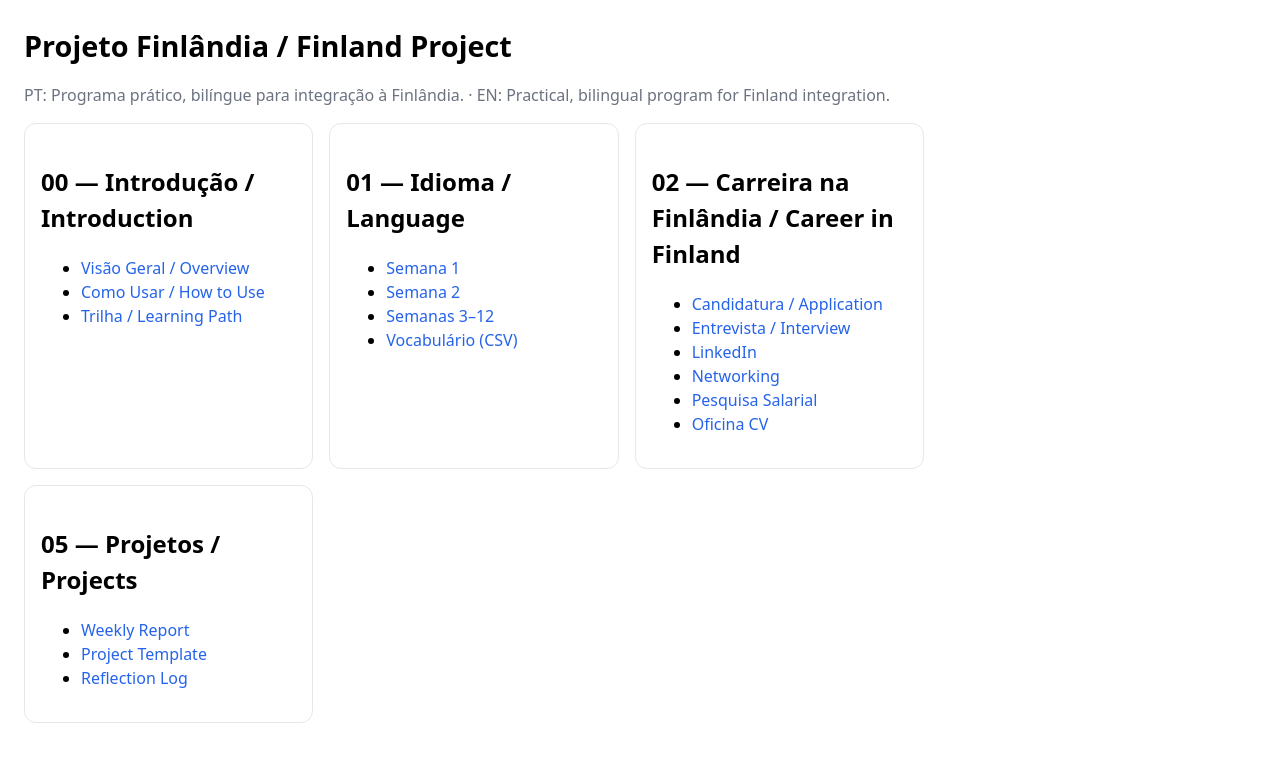
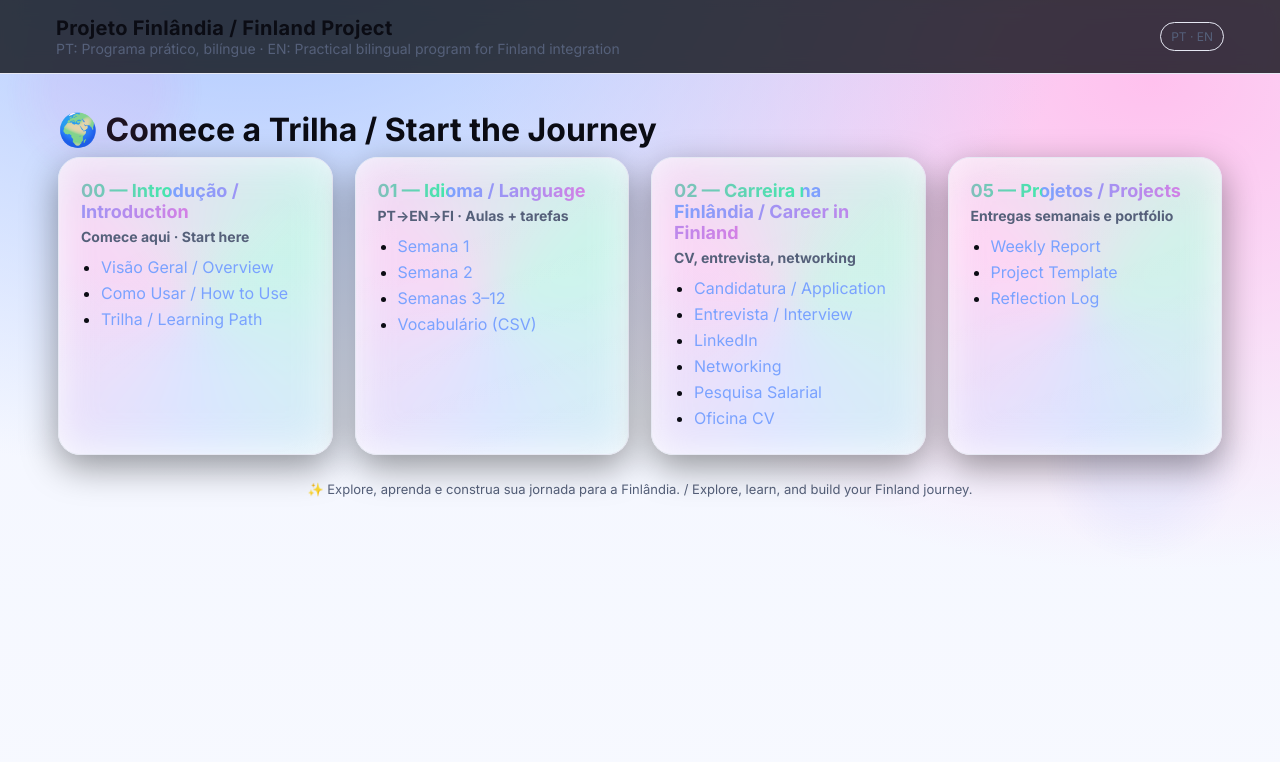
Before and after one commit to SUVI95/Lu-Mentoria-, a plain HTML site: page Projeto-Finlandia/index.html in a window 1280 px wide. Drawn offline with Linux system fonts and the light colour scheme.

Commit message:
feat(ui): replace landing with premium UI and wire viewer links

```diff
--- a/Projeto-Finlandia/index.html
+++ b/Projeto-Finlandia/index.html
@@ -1,60 +1,167 @@
 <!doctype html>
 <html lang="en">
 <head>
-  <meta charset="utf-8" />
-  <meta name="viewport" content="width=device-width, initial-scale=1" />
-  <title>Projeto Finlândia / Finland Project</title>
-  <style>
-    body{font-family:system-ui,-apple-system,Segoe UI,Roboto,Inter,Arial,sans-serif;line-height:1.5;margin:24px;max-width:900px}
-    h1{font-size:1.8rem;margin:0 0 8px}
-    h2{margin-top:24px}
-    .grid{display:grid;grid-template-columns:repeat(auto-fit,minmax(260px,1fr));gap:16px}
-    .card{border:1px solid #e5e7eb;border-radius:12px;padding:16px;background:#fff}
-    a{color:#2563eb;text-decoration:none}
-    a:hover{text-decoration:underline}
-    .muted{color:#6b7280}
-  </style>
+<meta charset="utf-8" />
+<meta name="viewport" content="width=device-width,initial-scale=1"/>
+<title>Projeto Finlândia / Finland Project</title>
+<link href="https://fonts.googleapis.com/css2?family=Inter:wght@400;500;600;700&display=swap" rel="stylesheet">
+<style>
+:root{
+  --bg: radial-gradient(1200px 800px at 20% -10%, #2b59ff33 0%, transparent 70%),
+        radial-gradient(1000px 700px at 90% 10%, #ff6fd833 0%, transparent 70%),
+        linear-gradient(180deg, #0a0b10 0%, #111520 100%);
+  --fg: #eaf0ff;
+  --muted:#a8b3d2;
+  --accent1:#7aa2ff;
+  --accent2:#ff6fd8;
+  --accent3:#43e7ad;
+  --card-bg:#161a26cc;
+  --card-ring:#2c3144;
+  --radius:22px;
+  --shadow:0 12px 36px rgba(0,0,0,.4);
+}
+@media (prefers-color-scheme: light){
+  :root{
+    --bg: radial-gradient(1200px 800px at 20% -10%, #a8c4ff 0%, transparent 70%),
+          radial-gradient(1000px 700px at 90% 10%, #ffc1ee 0%, transparent 70%),
+          linear-gradient(180deg, #f2f5ff 0%, #f7f9ff 100%);
+    --fg:#0b0c14;
+    --muted:#55607a;
+    --card-bg:#ffffffcc;
+    --card-ring:#e6e8f3;
+  }
+}
+*{box-sizing:border-box}
+html,body{height:100%}
+body{
+  margin:0;
+  font-family:Inter,system-ui,-apple-system,Segoe UI,Roboto,Helvetica,Arial,sans-serif;
+  color:var(--fg);
+  background:var(--bg);
+  background-attachment:fixed;
+  overflow-x:hidden;
+}
+header{
+  position:sticky;top:0;z-index:40;
+  backdrop-filter:blur(10px) saturate(1.3);
+  background:rgba(12,14,20,.8);
+  border-bottom:1px solid var(--card-ring);
+}
+.header-inner{
+  max-width:1200px;margin:0 auto;padding:16px;
+  display:flex;align-items:center;justify-content:space-between;
+}
+.title{font-weight:700;font-size:20px;letter-spacing:.3px}
+.subtitle{font-size:14px;color:var(--muted)}
+.lang{border:1px solid var(--card-ring);border-radius:999px;padding:6px 10px;font-size:12px;color:var(--muted);}
+main{max-width:1200px;margin:0 auto;padding:36px 18px 100px;}
+h1{font-size:32px;margin:0 0 8px;}
+h2{font-size:18px;margin:0 0 6px;}
+h3{margin:0 0 12px;font-size:14px;color:var(--muted)}
+.note{color:var(--muted);font-size:13px;margin-top:26px;text-align:center}
+.grid{display:grid;gap:22px;grid-template-columns:repeat(auto-fit,minmax(260px,1fr));}
+.card{
+  position:relative;
+  border-radius:var(--radius);
+  border:1px solid var(--card-ring);
+  background:linear-gradient(160deg,rgba(255,255,255,.02),rgba(255,255,255,.05)),var(--card-bg);
+  box-shadow:var(--shadow);
+  padding:22px 22px 26px;
+  overflow:hidden;
+  transition:transform .3s cubic-bezier(.25,.46,.45,.94),box-shadow .3s,border-color .3s;
+}
+.card::before{
+  content:"";position:absolute;inset:-2px;
+  background:conic-gradient(from 180deg at 50% 50%,var(--accent1),var(--accent2),var(--accent3),var(--accent1));
+  opacity:.25;filter:blur(20px);
+  z-index:0;
+}
+.card:hover{
+  transform:translateY(-6px);
+  border-color:color-mix(in oklab,var(--card-ring),var(--accent1) 40%);
+  box-shadow:0 18px 60px rgba(0,0,0,.5);
+}
+.card h2,.card h3,.card ul{position:relative;z-index:1}
+.card ul{margin:0;padding-left:20px;display:flex;flex-direction:column;gap:6px;}
+a{color:var(--accent1);text-decoration:none}
+a:hover{color:var(--accent2);text-decoration:underline;}
+.card h2 span{
+  background:linear-gradient(90deg,var(--accent1),var(--accent2),var(--accent3));
+  background-size:200% auto;
+  -webkit-background-clip:text;
+  -webkit-text-fill-color:transparent;
+  animation:shine 6s linear infinite;
+}
+@keyframes shine{to{background-position:200% center;}}
+.shape{ position:absolute;inset:0;z-index:0;overflow:hidden;pointer-events:none; }
+.shape span{ position:absolute;width:200px;height:200px;border-radius:50%; background:radial-gradient(circle at center,var(--accent2)33%,transparent 70%); opacity:.08;animation:float 30s ease-in-out infinite; }
+.shape span:nth-child(2){top:50%;left:80%;animation-delay:-8s;background:radial-gradient(circle,var(--accent1)33%,transparent 70%);}
+.shape span:nth-child(3){top:120%;left:10%;animation-delay:-12s;background:radial-gradient(circle,var(--accent3)33%,transparent 70%);}
+@keyframes float{ 0%,100%{transform:translateY(0);} 50%{transform:translateY(-40px) translateX(20px);} }
+</style>
 </head>
 <body>
-  <h1>Projeto Finlândia / Finland Project</h1>
-  <p class="muted">PT: Programa prático, bilíngue para integração à Finlândia. · EN: Practical, bilingual program for Finland integration.</p>
-  <div class="grid">
+<header>
+  <div class="header-inner">
+    <div>
+      <div class="title">Projeto Finlândia / Finland Project</div>
+      <div class="subtitle">PT: Programa prático, bilíngue · EN: Practical bilingual program for Finland integration</div>
+    </div>
+    <div class="lang">PT · EN</div>
+  </div>
+</header>
+
+<main>
+  <div class="shape"><span></span><span></span><span></span></div>
+  <h1>🌍 Comece a Trilha / Start the Journey</h1>
+
+  <section class="grid">
     <div class="card">
-      <h2>00 — Introdução / Introduction</h2>
+      <h2><span>00 — Introdução / Introduction</span></h2>
+      <h3>Comece aqui · Start here</h3>
       <ul>
-        <li><a href="00_INTRODUCTION/overview.md">Visão Geral / Overview</a></li>
-        <li><a href="00_INTRODUCTION/how_to_use_this_training.md">Como Usar / How to Use</a></li>
-        <li><a href="00_INTRODUCTION/learning_path.md">Trilha / Learning Path</a></li>
+        <li><a href="viewer.html?file=00_INTRODUCTION/overview.md">Visão Geral / Overview</a></li>
+        <li><a href="viewer.html?file=00_INTRODUCTION/how_to_use_this_training.md">Como Usar / How to Use</a></li>
+        <li><a href="viewer.html?file=00_INTRODUCTION/learning_path.md">Trilha / Learning Path</a></li>
       </ul>
     </div>
+
     <div class="card">
-      <h2>01 — Idioma / Language</h2>
+      <h2><span>01 — Idioma / Language</span></h2>
+      <h3>PT→EN→FI · Aulas + tarefas</h3>
       <ul>
-        <li><a href="01_LANGUAGE/activities/week1_language_challenge.md">Semana 1</a></li>
-        <li><a href="01_LANGUAGE/activities/week2_translation_practice.md">Semana 2</a></li>
-        <li><a href="01_LANGUAGE/activities/">Semanas 3–12</a></li>
-        <li><a href="01_LANGUAGE/finnish_vocabulary.csv">Vocabulário (CSV)</a></li>
+        <li><a href="viewer.html?file=01_LANGUAGE/activities/week1_language_challenge.md">Semana 1</a></li>
+        <li><a href="viewer.html?file=01_LANGUAGE/activities/week2_translation_practice.md">Semana 2</a></li>
+        <li><a href="viewer.html?file=01_LANGUAGE/activities/week3_module.md">Semanas 3–12</a></li>
+        <li><a href="viewer.html?file=01_LANGUAGE/finnish_vocabulary.csv">Vocabulário (CSV)</a></li>
       </ul>
     </div>
+
     <div class="card">
-      <h2>02 — Carreira na Finlândia / Career in Finland</h2>
+      <h2><span>02 — Carreira na Finlândia / Career in Finland</span></h2>
+      <h3>CV, entrevista, networking</h3>
       <ul>
-        <li><a href="02_CAREER_FINLAND/activities/job_application_exercise.md">Candidatura / Application</a></li>
-        <li><a href="02_CAREER_FINLAND/activities/mock_interview_script.md">Entrevista / Interview</a></li>
-        <li><a href="02_CAREER_FINLAND/activities/linkedin_update_task.md">LinkedIn</a></li>
-        <li><a href="02_CAREER_FINLAND/activities/networking_outreach_task.md">Networking</a></li>
-        <li><a href="02_CAREER_FINLAND/activities/salary_research_task.md">Pesquisa Salarial</a></li>
-        <li><a href="02_CAREER_FINLAND/activities/finnish_cv_workshop.md">Oficina CV</a></li>
+        <li><a href="viewer.html?file=02_CAREER_FINLAND/activities/job_application_exercise.md">Candidatura / Application</a></li>
+        <li><a href="viewer.html?file=02_CAREER_FINLAND/activities/mock_interview_script.md">Entrevista / Interview</a></li>
+        <li><a href="viewer.html?file=02_CAREER_FINLAND/activities/linkedin_update_task.md">LinkedIn</a></li>
+        <li><a href="viewer.html?file=02_CAREER_FINLAND/activities/networking_outreach_task.md">Networking</a></li>
+        <li><a href="viewer.html?file=02_CAREER_FINLAND/activities/salary_research_task.md">Pesquisa Salarial</a></li>
+        <li><a href="viewer.html?file=02_CAREER_FINLAND/activities/finnish_cv_workshop.md">Oficina CV</a></li>
       </ul>
     </div>
+
     <div class="card">
-      <h2>05 — Projetos / Projects</h2>
+      <h2><span>05 — Projetos / Projects</span></h2>
+      <h3>Entregas semanais e portfólio</h3>
       <ul>
-        <li><a href="05_PROJECTS/templates/weekly_report.md">Weekly Report</a></li>
-        <li><a href="05_PROJECTS/templates/project_template.md">Project Template</a></li>
-        <li><a href="05_PROJECTS/templates/reflection_log.md">Reflection Log</a></li>
+        <li><a href="viewer.html?file=05_PROJECTS/templates/weekly_report.md">Weekly Report</a></li>
+        <li><a href="viewer.html?file=05_PROJECTS/templates/project_template.md">Project Template</a></li>
+        <li><a href="viewer.html?file=05_PROJECTS/templates/reflection_log.md">Reflection Log</a></li>
       </ul>
     </div>
-  </div>
+  </section>
+
+  <p class="note">✨ Explore, aprenda e construa sua jornada para a Finlândia. / Explore, learn, and build your Finland journey.</p>
+</main>
 </body>
 </html>
```
